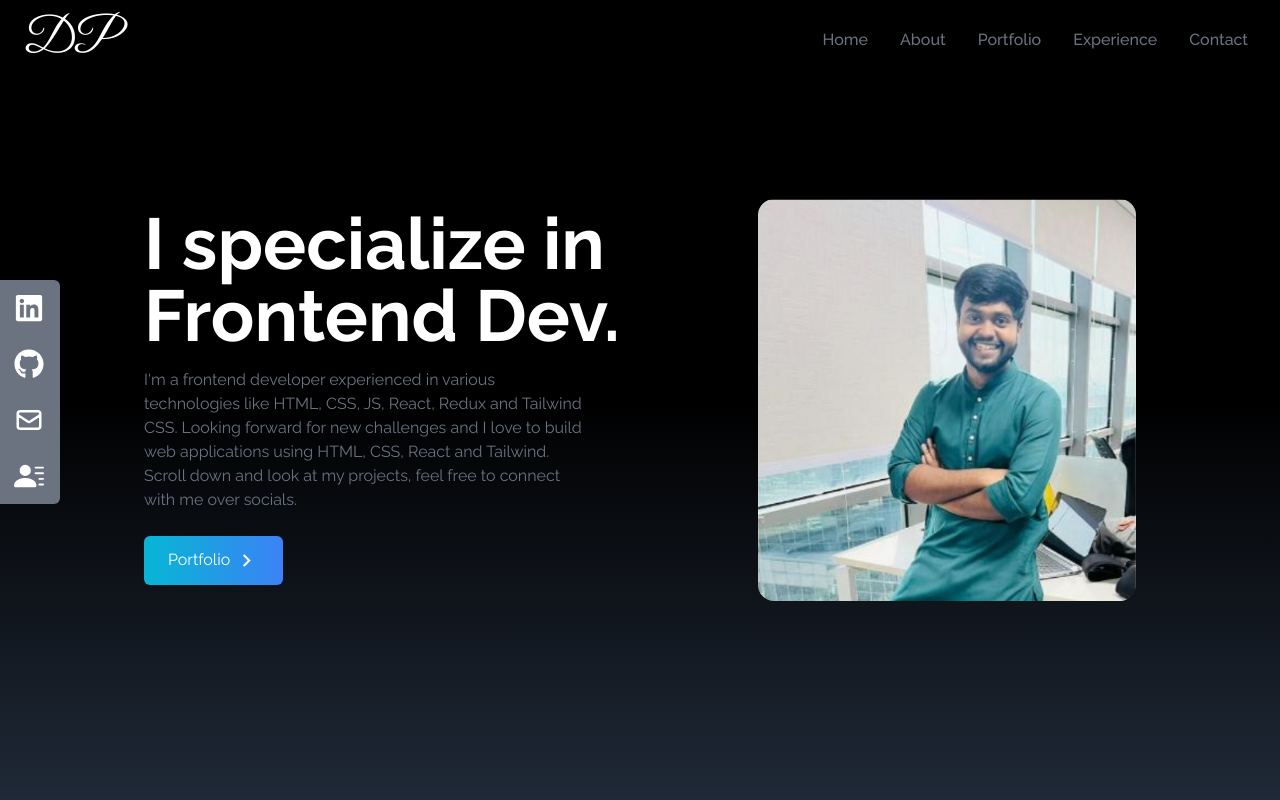
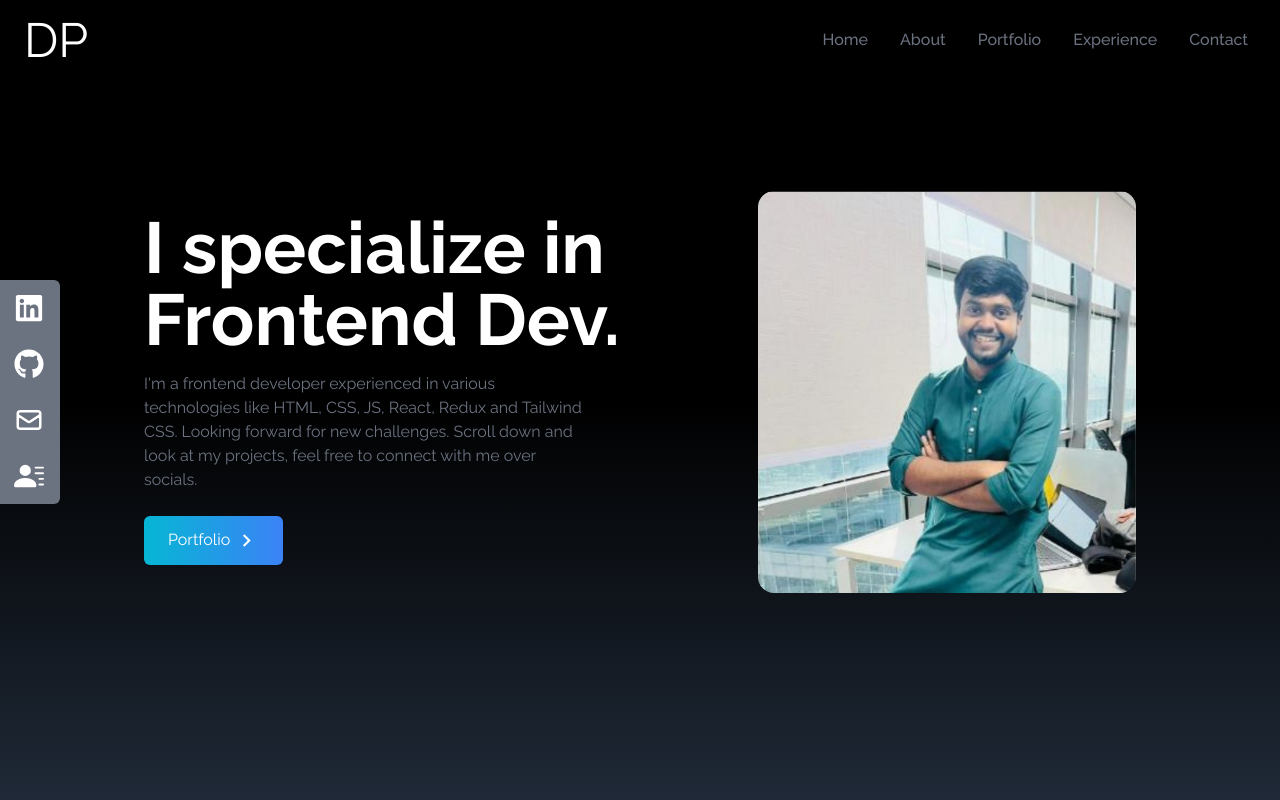
Before and after one commit to divyaranjan10/personal-portfolio, a React (Create React App) app: page / in a window 1280 px wide. Shown: the top 800 px of the page. Built offline with nearby package versions, Linux system fonts and the light colour scheme.

Commit message:
Portfolio Website

```diff
--- a/src/components/About.jsx
+++ b/src/components/About.jsx
@@ -2,7 +2,7 @@ import React from 'react';
 
 const About = () => {
   return (
-    <div className='w-full h-screen bg-gradient-to-b from-gray-800 to-black text-white'>
+    <div name="About" className='w-full h-screen bg-gradient-to-b from-gray-800 to-black text-white'>
         <div className='max-w-screen-lg p-4 mx-auto flex flex-col justify-center w-full h-full'>
             <div className='pb-8'>
                 <p className='text-4xl font-bold inline border-b-4 border-gray-500'>About</p>
--- a/src/components/Contact.jsx
+++ b/src/components/Contact.jsx
@@ -2,7 +2,7 @@ import React from 'react';
 
 const Contact = () => {
   return (
-    <div name="contact" className='w-full h-screen bg-gradient-to-b from-black to-gray-800 p-4 text-white'>
+    <div name="Contact" className='w-full h-screen bg-gradient-to-b from-black to-gray-800 p-4 text-white'>
         <div className='flex flex-col p-4 justify-center max-w-screen-lg mx-auto h-full'>
             <div className='pb-8'>
                 <p className='text-4xl font-bold inline border-b-4 border-gray-500'>Contact</p>
--- a/src/components/Experience.jsx
+++ b/src/components/Experience.jsx
@@ -15,49 +15,56 @@ const Experience = () => {
             id: 1,
             src: html,
             title: "HTML",
-            style: "shadow-orange-500"
+            style: "shadow-orange-500",
+            alt: "html-img"
         },
         {
             id: 2,
             src: css,
             title: "CSS",
-            style: "shadow-blue-500"
+            style: "shadow-blue-500",
+            alt: "css-img"
         },
         {
             id: 3,
             src: javascript,
             title: "Javascript",
-            style: "shadow-yellow-500"
+            style: "shadow-yellow-500",
+            alt: "javascript-img"
         },
         {
             id: 4,
             src: reactImg,
             title: "React",
-            style: "shadow-blue-500"
+            style: "shadow-blue-500",
+            alt: "react-img"
         },
         {
             id: 5,
             src: tailwind,
             title: "Tailwind",
-            style: "shadow-sky-500"
+            style: "shadow-sky-500",
+            alt: "tailwind-img"
         },
         {
             id: 6,
             src: redux,
             title: "Redux",
-            style: "shadow-purple-500"
+            style: "shadow-purple-500",
+            alt: "redux-img"
         },
         {
             id: 7,
             src: github,
             title: "Github",
-            style: "shadow-gray-500"
+            style: "shadow-gray-500",
+            alt: "github-img"
         }
     ]
 
     return (
         <div
-            name="experience"
+            name="Experience"
             className='bg-gradient-to-b from-gray-800 to-black w-full h-screen'
         >
             <div className='max-w-screen-lg mx-auto p-4 flex flex-col justify-center w-full h-full text-white'>
@@ -66,11 +73,11 @@ const Experience = () => {
                     <p className='py-6'>Technologies I've worked with:</p>
                 </div>
 
-
+                {/* Technologies card section */}
                 <div className='w-full grid grid-cols-2 sm:grid-cols-3 gap-8 text-center py-8 px-12 sm:px-0'>
-                    {technolgies.map(({id, src, title, style}) => (
+                    {technolgies.map(({id, src, title, style, alt}) => (
                         <div key={id} className={`shadow-md hover:scale-105 duration-500 py-2 rounded-lg ${style}`}>
-                            <img src={src} alt='' className='w-20 mx-auto'/>
+                            <img src={src} alt={alt} className='w-20 mx-auto'/>
                             <p className='mt-4'>{title}</p>
                         </div>
                     ))}
--- a/src/components/Home.jsx
+++ b/src/components/Home.jsx
@@ -1,25 +1,26 @@
 import React from 'react';
 import profileImg from '../assets/profileImage.jpeg';
 import { MdOutlineKeyboardArrowRight } from "react-icons/md";
+import { Link } from 'react-scroll';
 
 const Home = () => {
   return (
-    <div name="home" className='h-screen w-full bg-gradient-to-b from-black via-black to-gray-800'>
+    <div name="Home" className='h-screen w-full pb-4 bg-gradient-to-b from-black via-black to-gray-800'>
         <div className='max-w-screen-lg mx-auto flex flex-col items-center justify-center h-full px-4 md:flex-row'>
             <div className='flex flex-col justify-center h-full'>
                 <h2 className='text-4xl font-bold sm:text-7xl text-white'>I specialize in Frontend Dev.</h2>
                 <p className='text-gray-500 py-4 max-w-md'>
                     I'm a frontend developer experienced in various technologies like HTML, CSS, JS, React, Redux and Tailwind CSS.
-                    Looking forward for new challenges and I love to build web applications using HTML, CSS, React and Tailwind.
+                    Looking forward for new challenges.
                     Scroll down and look at my projects, feel free to connect with me over socials.
                 </p>
                 <div>
-                    <button className='group text-white w-fit px-6 py-3 my-2 flex items-center rounded-md bg-gradient-to-r from-cyan-500 to-blue-500 cursor-pointer'>
+                    <Link to='Portfolio' smooth duration={400} className='group text-white w-fit px-6 py-3 my-2 flex items-center rounded-md bg-gradient-to-r from-cyan-500 to-blue-500 cursor-pointer'>
                         Portfolio
                         <span className='group-hover:rotate-90 duration-300'>
                             <MdOutlineKeyboardArrowRight size={25} className='ml-1'/>
                         </span>
-                    </button>
+                    </Link>
                 </div>
             </div>
 
--- a/src/components/Navbar.jsx
+++ b/src/components/Navbar.jsx
@@ -1,8 +1,10 @@
 import React, { useState } from 'react';
 import {FaBars, FaTimes} from 'react-icons/fa';
+import { Link } from 'react-scroll';
 
 const Navbar = () => {
     const[nav, setNav] = useState(false);
+    const [nameChange, setNameChange] = useState(true);
 
     const links = [
         {
@@ -30,11 +32,16 @@ const Navbar = () => {
     return (
         <div className='flex justify-between items-center w-full h-20 px-4 text-white bg-black fixed'>
             <div>
-                <h1 className='text-5xl font-signature ml-2'>DP</h1>
+                <h1 onClick={()=>setNameChange(!nameChange)} className='text-5xl cursor-pointer ml-2'>
+                    {nameChange ? "DP" : "दिव्य"}
+                </h1>
             </div>
+
             <ul className='hidden md:flex'>
                 {links.map(({id, link}) => (
-                    <li key={id} className='px-4 cursor-pointer font-medium text-gray-500 hover:scale-105'>{link}</li>
+                    <li key={id} className='px-4 cursor-pointer font-medium text-gray-500 hover:scale-105'>
+                        <Link to={link} smooth={true} duration={500}>{link}</Link>
+                    </li>
                 ))}
             </ul>
 
@@ -45,7 +52,9 @@ const Navbar = () => {
             {nav && (
                 <ul className='flex flex-col justify-center items-center absolute top-0 left-0 w-full h-screen bg-gradient-to-b from-black to-gray-800 text-gray-500'>
                     {links.map(({id, link}) => (
-                        <li key={id} className='px-4 cursor-pointer py-6 text-4xl'>{link}</li>
+                        <li key={id} className='px-4 cursor-pointer py-6 text-4xl'>
+                            <Link onClick={()=>setNav(!nav)} to={link} smooth duration={500}>{link}</Link>
+                        </li>
                     ))}
                 </ul>
             )}
--- a/src/components/Portfolio.jsx
+++ b/src/components/Portfolio.jsx
@@ -1,6 +1,5 @@
 import React from 'react';
 import foodDeliveryApp from '../assets/portfolio/food-delivery-app.png';
-import { Link } from 'react-router-dom';
 
 const Portfolio = () => {
 
@@ -26,14 +25,12 @@ const Portfolio = () => {
     ]
 
     return (
-        <div name="portfolio" className='bg-gradient-to-b from-black to-gray-800 w-full text-white md:h-screen'>
+        <div name="Portfolio" className='bg-gradient-to-b from-black to-gray-800 w-full text-white md:h-screen'>
             <div className='max-w-screen-lg p-4 mx-auto flex flex-col justify-center w-full h-full'>
                 <div className='pb-8'>
                     <p className='text-4xl font-bold inline border-b-4 border-gray-500'>Portfolio</p>
                     <p className='py-6'>Check some of the listed projects of mine</p>
                 </div>
-
-
 
                 {/* this is the structure for the whole project-card */}
                 <div className='grid sm:grid-cols-2 md:grid-cols-3 gap-8 px-12 sm:px-0'>
--- a/src/components/Socials.jsx
+++ b/src/components/Socials.jsx
@@ -51,7 +51,7 @@ const Socials = () => {
         <div className='hidden lg:flex flex-col top-[35%] left-0 fixed'>
             <ul>
                 {links.map(({id, child, href, style, download}) => (
-                    <li key={id} className={'flex justify-between items-center w-40 h-14 px-4 ml-[-100px] hover:ml-[-10px] hover:rounded-md duration-300 bg-gray-500' + " " + style}>
+                    <li key={id} className={`flex justify-between items-center w-40 h-14 px-4 ml-[-100px] hover:ml-[-10px] hover:rounded-md duration-300 bg-gray-500 ${style}`}>
                         <a
                             href={href}
                             className='flex justify-between items-center w-full text-white'
--- a/src/index.css
+++ b/src/index.css
@@ -1,10 +1,9 @@
 @import url('https://fonts.googleapis.com/css2?family=Raleway:ital,wght@0,100;0,200;0,300;0,400;0,500;0,600;0,700;0,800;0,900;1,100;1,200;1,300;1,400;1,500;1,600;1,700;1,800;1,900&display=swap');
-
-@import url('https://fonts.googleapis.com/css2?family=Great+Vibes&display=swap');
 
 @tailwind base;
 @tailwind components;
 @tailwind utilities;
+
 
 @layer base {
   html {
--- a/tailwind.config.js
+++ b/tailwind.config.js
@@ -5,9 +5,6 @@ module.exports = {
   ],
   theme: {
     extend: {},
-    fontFamily: {
-      signature: ["Great Vibes"],
-    },
   },
   plugins: [],
 }
```
Also changed, not shown: src/assets/contact-us.jpg (deleted), 1 other file (tests, documents, lock files or other folders).
